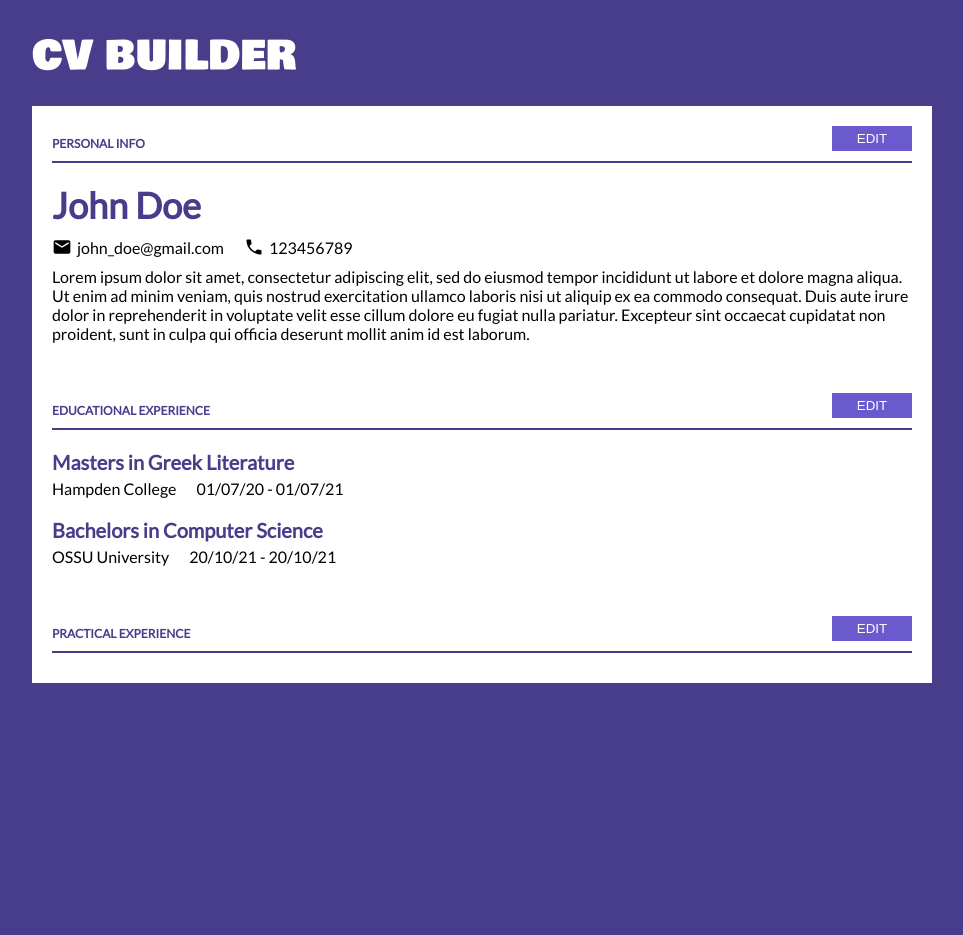
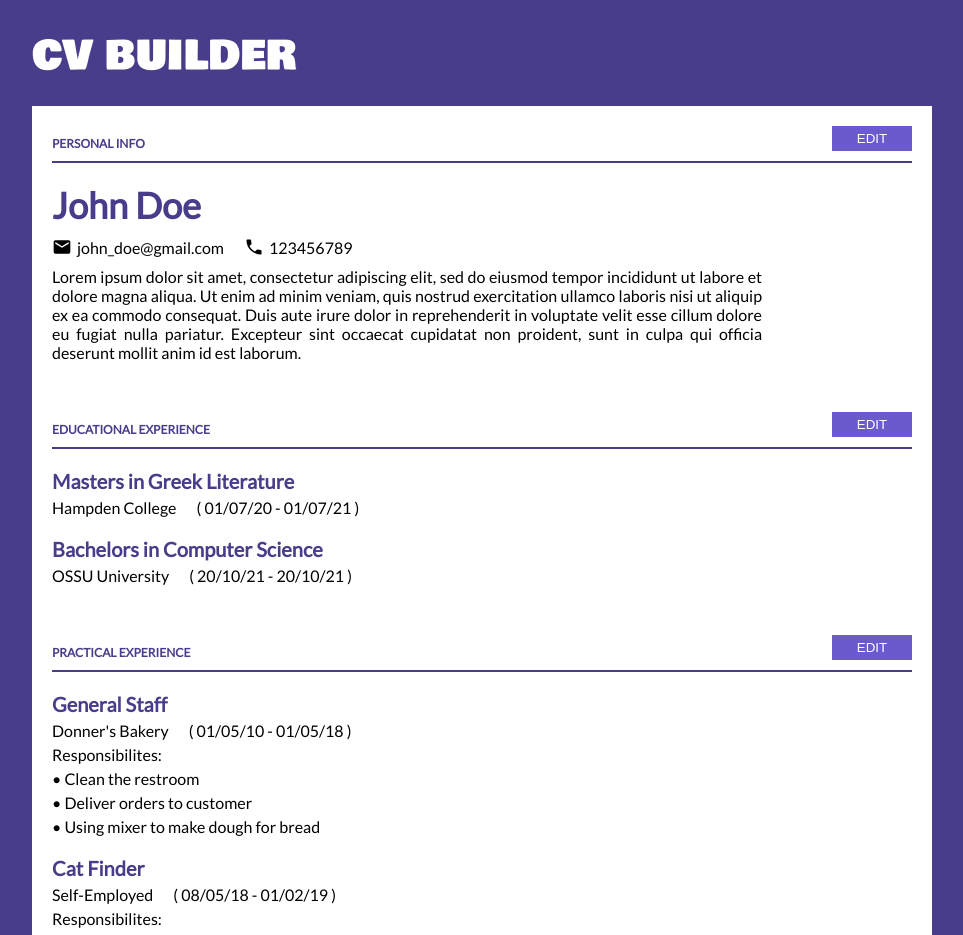
Before and after one commit to shukrirahmat/cv-application, a React (Vite) app: page / in a window 1280 px wide. Shown: the top 935 px of the page, without its empty margins (158-1121 px from the left). Before the commit the page ends 800 px from the top, so only its background shows below. Built offline with nearby package versions, Linux system fonts and the light colour scheme.

Commit message:
added more elements to the practical exp component

```diff
--- a/src/App.css
+++ b/src/App.css
@@ -121,6 +121,11 @@ button:hover {
   font-family: inherit;
 }
 
+.personalinfo .about {
+  padding-right: 150px;
+  text-align: justify;
+}
+
 .aboutbox {
   grid-column: 1/-1;
 }
@@ -139,19 +144,19 @@ button:hover {
   gap: 20px;
 }
 
-.course {
+.educationalexp .course {
   font-size: 20px;
   font-weight: bold;
   color: darkslateblue;
 }
 
-.education {
+.educationalexp .education {
   display: flex;
   flex-direction: column;
   gap: 5px;
 }
 
-.schoolndate {
+.educationalexp .schoolndate {
   display: flex;
   flex-direction: row;
   gap: 20px
@@ -171,63 +176,101 @@ button:hover {
   gap: 10px;
 }
 
-.addedubutton {
+.educationalexp .addedubutton {
   align-self: center;
 }
 
-.edulist {
+.educationalexp .edulist {
   display: flex;
   flex-direction: column;
   gap: 5px;
 }
 
-.eduheader {
+.educationalexp .eduheader {
   display: grid;
   grid-template-columns: 3fr 3fr 1fr 1fr 2fr;
 }
 
-.eduheader p {
+.educationalexp .eduheader p {
   font-size: 12px;
 }
 
-.eduitem {
+.educationalexp .eduitem {
   display: grid;
   grid-template-columns: 3fr 3fr 1fr 1fr 2fr;
 }
 
-.edulist button {
+.educationalexp .edulist button {
   justify-self: center;
 }
 
-.editor hr {
+.educationalexp .editor hr {
   margin: 2px 0;
   border: 1px solid rgba(0, 0, 0, 0.2);
 }
 
-.eduform {
+.educationalexp .eduform {
   display: flex;
   flex-direction: column;
   gap: 25px;
 }
 
-.eduform button {
+.educationalexp .eduform button {
   align-self: center;
 }
 
-.eduform .inputs {
+.educationalexp .eduform .inputs {
   display: grid;
   grid-template-columns: 1fr 1fr;
   gap: 20px 40px;
 }
 
-.eduform label {
+.educationalexp .eduform label {
   display: flex;
   flex-direction: column;
   gap: 5px;
 }
 
-.eduform input {
+.educationalexp .eduform input {
   font-size: 16px;
   padding: 5px 10px;
   font-family: inherit;
 }
+
+.practicalexp .sectiondata {
+  gap: 20px;
+}
+
+.practicalexp .title {
+  font-size: 20px;
+  font-weight: bold;
+  color: darkslateblue;
+}
+
+.practicalexp .job {
+  display: flex;
+  flex-direction: column;
+  gap: 5px;
+}
+
+.practicalexp .companyndate {
+  display: flex;
+  flex-direction: row;
+  gap: 20px
+}
+
+.practicalexp .tasks {
+  display: flex;
+  flex-direction: column;
+  gap: 5px;
+}
+
+.practicalexp .editor {
+  margin-top: 20px;
+  background-color:gainsboro;
+  padding: 20px;
+  border-radius: 5px;
+  display: flex;
+  flex-direction: column;
+  gap: 10px;
+}
--- a/src/EducationalExp.jsx
+++ b/src/EducationalExp.jsx
@@ -77,7 +77,7 @@ function EducationalExp() {
             <div className="schoolndate">
               <p>{data.school}</p>
               <p>
-                {data.start === null? '' : format(data.start, 'dd/MM/yy')} - {data.end === null? '' : format(data.end, 'dd/MM/yy')}
+                ( {data.start === null? '' : format(data.start, 'dd/MM/yy')} - {data.end === null? '' : format(data.end, 'dd/MM/yy')} )
               </p>
             </div>
           </div>
--- a/src/PracticalExp.jsx
+++ b/src/PracticalExp.jsx
@@ -1,11 +1,66 @@
+import { useState } from "react";
+import { format } from "date-fns";
+
 function PracticalExp() {
+  const initialData = [
+    {
+      company: "Donner's Bakery",
+      position: "General Staff",
+      tasks:
+        "Clean the restroom\nDeliver orders to customer\nUsing mixer to make dough for bread",
+      start: new Date(2010, 4, 1),
+      end: new Date(2018, 4, 1),
+      id: 1,
+    },
+    {
+      company: "Self-Employed",
+      position: "Cat Finder",
+      tasks: "Find missing cats around the town neighborhood",
+      start: new Date(2018, 4, 8),
+      end: new Date(2019, 1, 1),
+      id: 2,
+    },
+  ];
+
+  const [isEdit, setIsEdit] = useState(false);
+  const [datas, setDatas] = useState(initialData.slice());
+
+  const results = (
+    <div className="sectiondata">
+      {datas.map((data) => {
+        return (
+          <div className="job" key={data.id}>
+            <p className="title">{data.position}</p>
+            <div className="companyndate">
+              <p>{data.company}</p>
+              <p>
+              ( {data.start === null? '' : format(data.start, 'dd/MM/yy')} - {data.end === null? '' : format(data.end, 'dd/MM/yy')} )
+              </p>
+            </div>
+            <div className="tasks">
+              <p>Responsibilites:</p>
+              {data.tasks.split("\n").map( (task,index) => {
+                return <p key={index}>• {task}</p>
+              })}
+            </div>
+          </div>
+        );
+      })}
+    </div>
+  );
+
+  const editor = (
+    <div className="editor">EDITOR</div>
+  )
+
   return (
     <div className="practicalexp">
       <div className="sectionhead">
         <p>PRACTICAL EXPERIENCE</p>
-        <button>EDIT</button>
+        <button onClick={() => setIsEdit(true)} disabled={isEdit}>EDIT</button>
       </div>
       <hr></hr>
+      {isEdit ? editor : results}
     </div>
   );
 }
```
